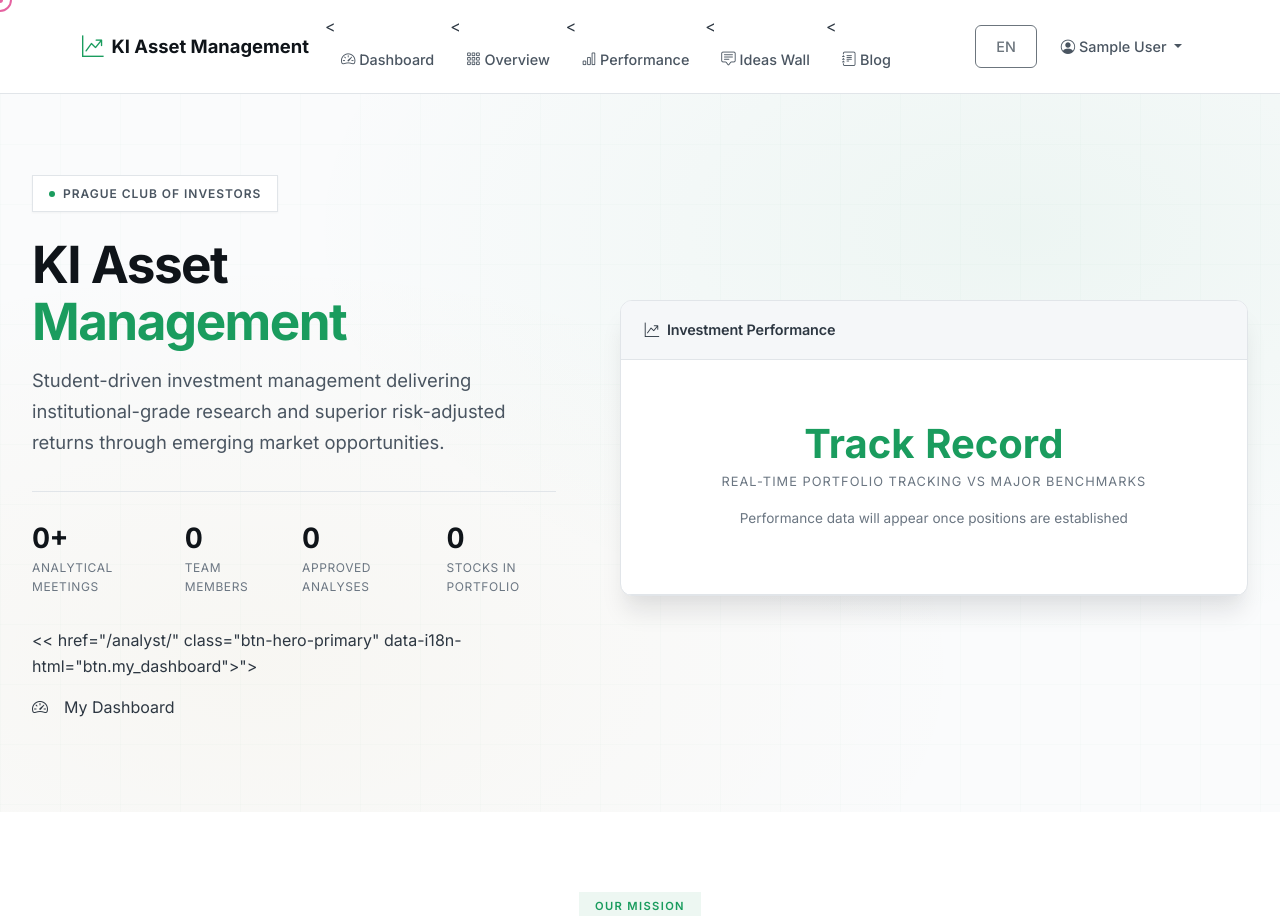
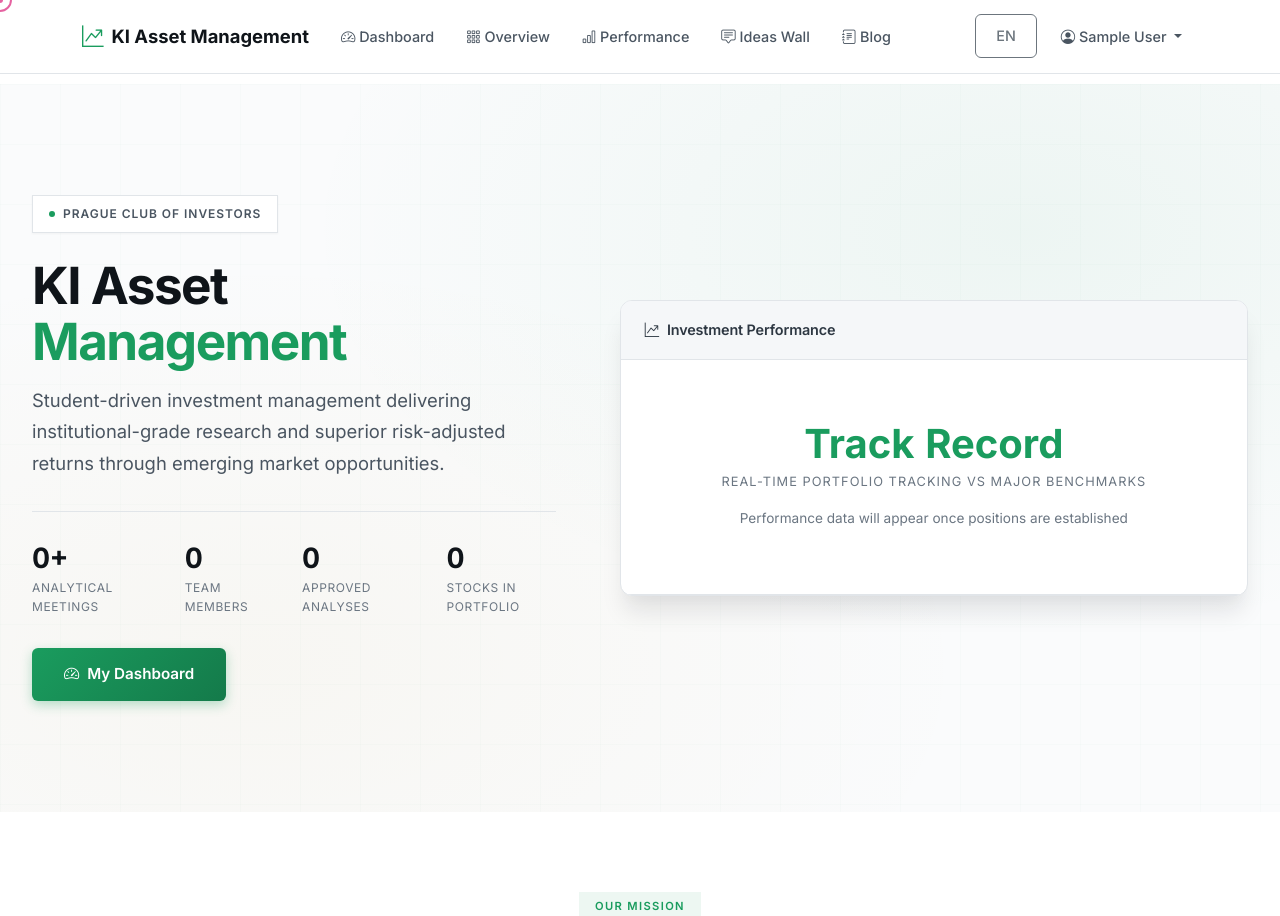
Before and after one commit to havliksimon/ki-asset-management, a Flask app: page / in a window 1280 px wide. Shown: the top 916 px of the page. Run offline with Flask 3, Linux system fonts and the light colour scheme; the visitor is signed in with stand-in values (Sample User, id 1); some libraries are stand-ins or nearby versions.

Commit message:
Fix mangled markup that showed literal "<<" text on buttons and nav links
A script I used to add translation attributes to opening tags computed its
replacement range as m.start(2) - 1, which is the last character of the TAG NAME,
not the "<". It therefore duplicated the "<" and, for anchors, consumed the "a",
then left the original ">" behind. The result, live on the site, was:

    << href="/analyst/" class="btn-hero-primary" data-i18n-html="btn.dashboard">">

which the browser renders as literal text, so the button read "<< href=..." plus
a stray quote. 35 occurrences across base.html (every page, via nav and footer)
and the homepage CTA buttons.

Both files are restored from the previous commit and the markers re-applied with
correct offset logic (insert before the tag own ">", replace attributes in
place). Verified by parsing every public page in a DOM and asserting no visible
text node contains "<", in both English and Czech.

Why the suite missed it: it only checked that translation KEYS existed, not that
the HTML around them was still well-formed. tests/test_templates.py now covers
that class of mistake without a browser:
  - no "<<" in any template
  - no dangling quote after a translation marker
  - elements using data-i18n contain no child elements (the icon-deletion bug)
  - matched open/close counts for a, div, span, button, form, li, ul, table
It fails on the deployed (corrupted) revision and passes on this one.

Czech coverage re-verified afterwards: 584/584 units across every public page,
no page falling back to English. Suite: 546 passed, 7 skipped.

```diff
--- a/app/static/js/i18n.js
+++ b/app/static/js/i18n.js
@@ -577,14 +577,11 @@
         "blogadmin.ph_delete": "Delete",
         "blogadmin.ph_admin_articles_pagination": "Admin articles pagination",
         "blogadmin.ph_close": "Close",
-        "btn.admin_dashboard": "<i class=\"bi bi-speedometer2\"></i> Admin Dashboard",
-        "btn.view_my_dashboard": "<i class=\"bi bi-speedometer2\"></i> View My Dashboard",
-        "footer.terms": "Terms",
         "nav.overview": "<i class=\"bi bi-grid-3x3-gap\"></i> Overview",
         "nav.users": "<i class=\"bi bi-people\"></i> Users",
         "nav.update": "<i class=\"bi bi-arrow-repeat\"></i> Update",
         "nav.ideas_wall": "<i class=\"bi bi-chat-square-text\"></i> Ideas Wall",
-        "nav.research": "<i class=\"bi bi-journal-text\"></i> Research",
+        "nav.research": "Research",
         "nav.blog": "<i class=\"bi bi-journal-text\"></i> Blog",
         "nav.my_research": "<i class=\"bi bi-journal-text\"></i> My Research",
         "nav.write_article": "<i class=\"bi bi-pencil-square\"></i> Write Article",
@@ -593,7 +590,9 @@
         "nav.ticker_mappings": "<i class=\"bi bi-building\"></i> Ticker Mappings",
         "footer.methodology": "<i class=\"bi bi-calculator\"></i> Methodology",
         "footer.privacy": "Privacy",
-        "footer.research": "Research"
+        "footer.terms": "Terms",
+        "btn.admin_dashboard": "<i class=\"bi bi-speedometer2\"></i> Admin Dashboard",
+        "btn.view_my_dashboard": "<i class=\"bi bi-speedometer2\"></i> View My Dashboard"
     },
     "cs": {
         "nav.home": "Úvod",
@@ -675,14 +674,11 @@
         "placeholder.performance": "Výnosy našeho portfolia",
         "placeholder.track_record": "Historie výkonnosti",
         "placeholder.real_time": "Sledujeme vývoj portfolia v reálném čase v porovnání s hlavními indexy",
-        "btn.admin_dashboard": "<i class=\"bi bi-speedometer2\"></i> Administrace",
-        "btn.view_my_dashboard": "<i class=\"bi bi-speedometer2\"></i> Zobrazit můj přehled",
-        "footer.terms": "Podmínky",
         "nav.overview": "<i class=\"bi bi-grid-3x3-gap\"></i> Přehled portfolia",
         "nav.users": "<i class=\"bi bi-people\"></i> Uživatelé",
         "nav.update": "<i class=\"bi bi-arrow-repeat\"></i> Aktualizace",
         "nav.ideas_wall": "<i class=\"bi bi-chat-square-text\"></i> Nástěnka nápadů",
-        "nav.research": "<i class=\"bi bi-journal-text\"></i> Výzkum",
+        "nav.research": "Výzkum",
         "nav.blog": "<i class=\"bi bi-journal-text\"></i> Blog",
         "nav.my_research": "<i class=\"bi bi-journal-text\"></i> Můj výzkum",
         "nav.write_article": "<i class=\"bi bi-pencil-square\"></i> Napsat článek",
@@ -691,7 +687,9 @@
         "nav.ticker_mappings": "<i class=\"bi bi-building\"></i> Přiřazení tickerů",
         "footer.methodology": "<i class=\"bi bi-calculator\"></i> Metodika",
         "footer.privacy": "Ochrana údajů",
-        "footer.research": "Výzkum",
+        "footer.terms": "Podmínky",
+        "btn.admin_dashboard": "<i class=\"bi bi-speedometer2\"></i> Administrace",
+        "btn.view_my_dashboard": "<i class=\"bi bi-speedometer2\"></i> Zobrazit můj přehled",
         "about.about_this_platform": "O této platformě",
         "about.the_analyst_performance_tracker_is_a_custom_buil": "<strong>Analyst Performance Tracker</strong> je aplikace na míru pro <strong>Prague Club of Investors</strong>. Slouží ke sledování a vyhodnocování toho, jak si členové vedou u svých investičních analýz.",
         "about.the_club_maintains_a_notion_table_of_who_analyze": "Klub si v Notionu vede tabulku toho, kdo kterou akcii a kdy zpracoval. Platforma tato data automaticky doplní o ceny akcií z Yahoo Finance, spočítá výnos u každé schválené analýzy a každému analytikovi ukáže osobní přehled s jeho výsledky.",
--- a/app/templates/base.html
+++ b/app/templates/base.html
@@ -51,68 +51,68 @@
                         {% set view_as_user = session.get('admin_view_as_user', false) %}
                         {% if current_user.is_admin and not view_as_user %}
                             <li class="nav-item">
-                                <<a class="nav-link" href="{{ url_for('analyst.dashboard') }}" data-i18n-html="nav.dashboard">
+                                <a class="nav-link" href="{{ url_for('analyst.dashboard') }}" data-i18n-html="nav.dashboard">
                                     <i class="bi bi-speedometer2"></i> Dashboard
                                 </a>
                             </li>
                             <li class="nav-item">
-                                <<a class="nav-link" href="{{ url_for('analyst.overview') }}" data-i18n-html="nav.overview">
+                                <a class="nav-link" href="{{ url_for('analyst.overview') }}" data-i18n-html="nav.overview">
                                     <i class="bi bi-grid-3x3-gap"></i> Overview
                                 </a>
                             </li>
                             <li class="nav-item">
-                                <<a class="nav-link" href="{{ url_for('admin.users') }}" data-i18n-html="nav.users">
+                                <a class="nav-link" href="{{ url_for('admin.users') }}" data-i18n-html="nav.users">
                                     <i class="bi bi-people"></i> Users
                                 </a>
                             </li>
                             <li class="nav-item">
-                                <<a class="nav-link" href="{{ url_for('admin.unified_update') }}" data-i18n-html="nav.update">
+                                <a class="nav-link" href="{{ url_for('admin.unified_update') }}" data-i18n-html="nav.update">
                                     <i class="bi bi-arrow-repeat"></i> Update
                                 </a>
                             </li>
                             <li class="nav-item">
-                                <<a class="nav-link" href="{{ url_for('admin.performance') }}" data-i18n-html="nav.performance">
+                                <a class="nav-link" href="{{ url_for('admin.performance') }}" data-i18n-html="nav.performance">
                                     <i class="bi bi-bar-chart"></i> Performance
                                 </a>
                             </li>
                             <li class="nav-item">
-                                <<a class="nav-link" href="{{ url_for('admin.board') }}" data-i18n-html="nav.board">
+                                <a class="nav-link" href="{{ url_for('admin.board') }}" data-i18n-html="nav.board">
                                     <i class="bi bi-clipboard-check"></i> Board
                                 </a>
                             </li>
                             <li class="nav-item">
-                                <<a class="nav-link" href="{{ url_for('main.wall') }}" data-i18n-html="nav.ideas_wall">
+                                <a class="nav-link" href="{{ url_for('main.wall') }}" data-i18n-html="nav.ideas_wall">
                                     <i class="bi bi-chat-square-text"></i> Ideas Wall
                                 </a>
                             </li>
                             <li class="nav-item">
-                                <<a class="nav-link" href="{{ url_for('blog.index') }}" data-i18n-html="nav.research">
+                                <a class="nav-link" href="{{ url_for('blog.index') }}" data-i18n-html="nav.research">
                                     <i class="bi bi-journal-text"></i> Research
                                 </a>
                             </li>
                         {% else %}
                             <li class="nav-item">
-                                <<a class="nav-link" href="{{ url_for('analyst.dashboard') }}" data-i18n-html="nav.dashboard">
+                                <a class="nav-link" href="{{ url_for('analyst.dashboard') }}" data-i18n-html="nav.dashboard">
                                     <i class="bi bi-speedometer2"></i> Dashboard
                                 </a>
                             </li>
                             <li class="nav-item">
-                                <<a class="nav-link" href="{{ url_for('analyst.overview') }}" data-i18n-html="nav.overview">
+                                <a class="nav-link" href="{{ url_for('analyst.overview') }}" data-i18n-html="nav.overview">
                                     <i class="bi bi-grid-3x3-gap"></i> Overview
                                 </a>
                             </li>
                             <li class="nav-item">
-                                <<a class="nav-link" href="{{ url_for('admin.performance') }}" data-i18n-html="nav.performance">
+                                <a class="nav-link" href="{{ url_for('admin.performance') }}" data-i18n-html="nav.performance">
                                     <i class="bi bi-bar-chart"></i> Performance
                                 </a>
                             </li>
                             <li class="nav-item">
-                                <<a class="nav-link" href="{{ url_for('main.wall') }}" data-i18n-html="nav.ideas_wall">
+                                <a class="nav-link" href="{{ url_for('main.wall') }}" data-i18n-html="nav.ideas_wall">
                                     <i class="bi bi-chat-square-text"></i> Ideas Wall
                                 </a>
                             </li>
                             <li class="nav-item">
-                                <<a class="nav-link" href="{{ url_for('blog.index') }}" data-i18n-html="nav.blog">
+                                <a class="nav-link" href="{{ url_for('blog.index') }}" data-i18n-html="nav.blog">
                                     <i class="bi bi-journal-text"></i> Blog
                                 </a>
                             </li>
@@ -128,12 +128,12 @@
                             <a class="nav-link" href="{{ url_for('main.index') }}#team" data-i18n="nav.team">Team</a>
                         </li>
                         <li class="nav-item">
-                            <<a class="nav-link" href="{{ url_for('blog.index') }}" data-i18n-html="nav.research">
+                            <a class="nav-link" href="{{ url_for('blog.index') }}" data-i18n-html="nav.research">
                                 <i class="bi bi-journal-text"></i> Research
                             </a>
                         </li>
                         <li class="nav-item">
-                            << class="nav-link" href="https://www.klubinvestoru.com/" target="_blank" data-i18n-html="footer.club">">
+                            <a class="nav-link" href="https://www.klubinvestoru.com/" target="_blank" data-i18n-html="footer.club">
                                 <i class="bi bi-building"></i> The Club
                             </a>
                         </li>
@@ -160,12 +160,12 @@
                                 </li>
                                 <li><hr class="dropdown-divider"></li>
                                 <li>
-                                    <<a class="dropdown-item" href="{{ url_for('blog.my_posts') }}" data-i18n-html="nav.my_research">
+                                    <a class="dropdown-item" href="{{ url_for('blog.my_posts') }}" data-i18n-html="nav.my_research">
                                         <i class="bi bi-journal-text"></i> My Research
                                     </a>
                                 </li>
                                 <li>
-                                    <<a class="dropdown-item" href="{{ url_for('blog.new_post') }}" data-i18n-html="nav.write_article">
+                                    <a class="dropdown-item" href="{{ url_for('blog.new_post') }}" data-i18n-html="nav.write_article">
                                         <i class="bi bi-pencil-square"></i> Write Article
                                     </a>
                                 </li>
@@ -184,17 +184,17 @@
                                         </div>
                                     </li>
                                     <li>
-                                        <<a class="dropdown-item" href="{{ url_for('blog.admin_posts') }}" data-i18n-html="nav.manage_research">
+                                        <a class="dropdown-item" href="{{ url_for('blog.admin_posts') }}" data-i18n-html="nav.manage_research">
                                             <i class="bi bi-shield"></i> Manage Research
                                         </a>
                                     </li>
                                     <li>
-                                        <<a class="dropdown-item" href="{{ url_for('admin.analyst_mappings') }}" data-i18n-html="nav.analyst_mappings">
+                                        <a class="dropdown-item" href="{{ url_for('admin.analyst_mappings') }}" data-i18n-html="nav.analyst_mappings">
                                             <i class="bi bi-person-badge"></i> Analyst Mappings
                                         </a>
                                     </li>
                                     <li>
-                                        <<a class="dropdown-item" href="{{ url_for('admin.company_tickers') }}" data-i18n-html="nav.ticker_mappings">
+                                        <a class="dropdown-item" href="{{ url_for('admin.company_tickers') }}" data-i18n-html="nav.ticker_mappings">
                                             <i class="bi bi-building"></i> Ticker Mappings
                                         </a>
                                     </li>
@@ -209,12 +209,12 @@
                         </li>
                     {% else %}
                         <li class="nav-item">
-                            << class="nav-link" href="{{ url_for('auth.login') }}" data-i18n-html="nav.login">">
+                            <a class="nav-link" href="{{ url_for('auth.login') }}" data-i18n-html="nav.login">
                                 <i class="bi bi-box-arrow-in-right"></i> Login
                             </a>
                         </li>
                         <li class="nav-item">
-                            << class="nav-link" href="{{ url_for('auth.register') }}" data-i18n-html="nav.register">">
+                            <a class="nav-link" href="{{ url_for('auth.register') }}" data-i18n-html="nav.register">
                                 <i class="bi bi-person-plus"></i> Register
                             </a>
                         </li>
@@ -254,16 +254,16 @@
                 </div>
                 <div class="footer-links">
                     <a href="{{ url_for('main.about') }}" class="footer-link" data-i18n="nav.about">About</a>
-                    <<a href="{{ url_for('blog.index') }}" class="footer-link" data-i18n="footer.research">Research</a>
-                    <<a href="{{ url_for('main.methodology') }}" class="footer-link" data-i18n-html="footer.methodology">
+                    <a href="{{ url_for('blog.index') }}" class="footer-link" data-i18n="nav.research">Research</a>
+                    <a href="{{ url_for('main.methodology') }}" class="footer-link" data-i18n-html="footer.methodology">
                         <i class="bi bi-calculator"></i> Methodology
                     </a>
-                    <<a href="{{ url_for('main.privacy') }}" class="footer-link" data-i18n="footer.privacy">Privacy</a>
-                    <<a href="{{ url_for('main.terms') }}" class="footer-link" data-i18n="footer.terms">Terms</a>
-                    << href="https://www.klubinvestoru.com/" target="_blank" class="footer-link" data-i18n-html="footer.club">">
+                    <a href="{{ url_for('main.privacy') }}" class="footer-link" data-i18n="footer.privacy">Privacy</a>
+                    <a href="{{ url_for('main.terms') }}" class="footer-link" data-i18n="footer.terms">Terms</a>
+                    <a href="https://www.klubinvestoru.com/" target="_blank" class="footer-link" data-i18n-html="footer.club">
                         <i class="bi bi-building"></i> The Club
                     </a>
-                    << href="https://www.klubinvestoru.com/kontakt" target="_blank" class="footer-link" data-i18n-html="footer.contact">">
+                    <a href="https://www.klubinvestoru.com/kontakt" target="_blank" class="footer-link" data-i18n-html="footer.contact">
                         <i class="bi bi-envelope"></i> Contact
                     </a>
                     <a href="https://github.com/havliksimon/ki-asset-management" target="_blank" class="footer-link">
--- a/app/templates/main/index.html
+++ b/app/templates/main/index.html
@@ -47,22 +47,22 @@
 
                 <div class="hero-cta">
                     {% if not current_user.is_authenticated %}
-                        << href="https://www.klubinvestoru.com/clenstvi" target="_blank" class="btn-hero-primary" data-i18n-html="hero.join">">
+                        <a href="https://www.klubinvestoru.com/clenstvi" target="_blank" class="btn-hero-primary" data-i18n-html="hero.join">
                             <i class="bi bi-person-plus"></i>
                             Join the Team
                         </a>
-                        << href="{{ url_for('auth.login') }}" class="btn-hero-secondary" data-i18n-html="hero.login">">
+                        <a href="{{ url_for('auth.login') }}" class="btn-hero-secondary" data-i18n-html="hero.login">
                             <i class="bi bi-box-arrow-in-right"></i>
                             Analyst Login
                         </a>
                     {% else %}
                         {% if current_user.is_admin %}
-                            << href="{{ url_for('analyst.dashboard') }}" class="btn-hero-primary" data-i18n-html="btn.admin_dashboard">">
+                            <a href="{{ url_for('analyst.dashboard') }}" class="btn-hero-primary" data-i18n-html="btn.admin_dashboard">
                                 <i class="bi bi-speedometer2"></i>
                                 Admin Dashboard
                             </a>
                         {% else %}
-                            << href="{{ url_for('analyst.dashboard') }}" class="btn-hero-primary" data-i18n-html="btn.my_dashboard">">
+                            <a href="{{ url_for('analyst.dashboard') }}" class="btn-hero-primary" data-i18n-html="btn.my_dashboard">
                                 <i class="bi bi-speedometer2"></i>
                                 My Dashboard
                             </a>
@@ -733,7 +733,7 @@
                                 <tbody>
                                     {% for row in top_sectors.rows[:5] %}
                                     <tr>
-                                        <td class="text-truncate" style="max-width: 150px;" data-i18n-title="home.ph_row_sector" title="{{ row.sector }}">{{ row.sector }}</td>
+                                        <td class="text-truncate" style="max-width: 150px;" title="{{ row.sector }}">{{ row.sector }}</td>
                                         <td class="text-center">{{ row.count }}</td>
                                         <td class="text-end">
                                             <span class="{% if (row.avg_return or 0) > 0 %}text-success{% else %}text-danger{% endif %}">
@@ -989,7 +989,7 @@ document.getElementById('pdfPreviewModal').addEventListener('hidden.bs.modal', f
                 Work with real capital, learn from industry professionals, and build your track record.
             </p>
             {% if not current_user.is_authenticated %}
-                << href="https://www.klubinvestoru.com/clenstvi" target="_blank" class="btn-cta" data-i18n-html="btn.apply">">
+                <a href="https://www.klubinvestoru.com/clenstvi" target="_blank" class="btn-cta" data-i18n-html="btn.apply">
                     <i class="bi bi-person-plus"></i>
                     Apply to Join
                 </a>
@@ -1001,12 +1001,12 @@ document.getElementById('pdfPreviewModal').addEventListener('hidden.bs.modal', f
                 </div>
             {% else %}
                 {% if current_user.is_admin %}
-                    << href="{{ url_for('analyst.dashboard') }}" class="btn-cta" data-i18n-html="btn.dashboard">">
+                    <a href="{{ url_for('analyst.dashboard') }}" class="btn-cta" data-i18n-html="btn.dashboard">
                         <i class="bi bi-speedometer2"></i>
                         Go to Dashboard
                     </a>
                 {% else %}
-                    << href="{{ url_for('analyst.dashboard') }}" class="btn-cta" data-i18n-html="btn.view_my_dashboard">">
+                    <a href="{{ url_for('analyst.dashboard') }}" class="btn-cta" data-i18n-html="btn.view_my_dashboard">
                         <i class="bi bi-speedometer2"></i>
                         View My Dashboard
                     </a>
```
Also changed, not shown: tests/test_templates.py (added, +87 -0 lines).
